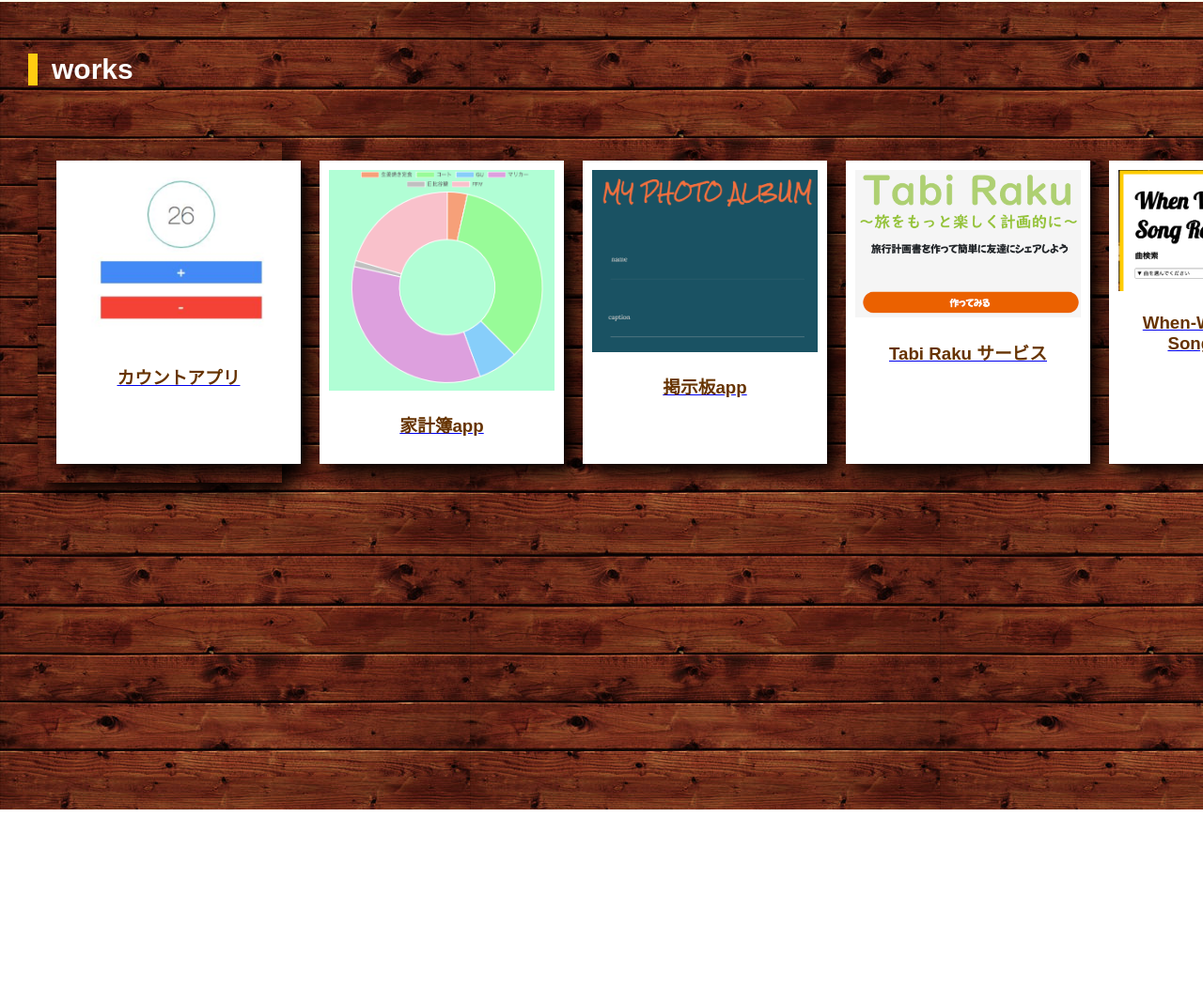
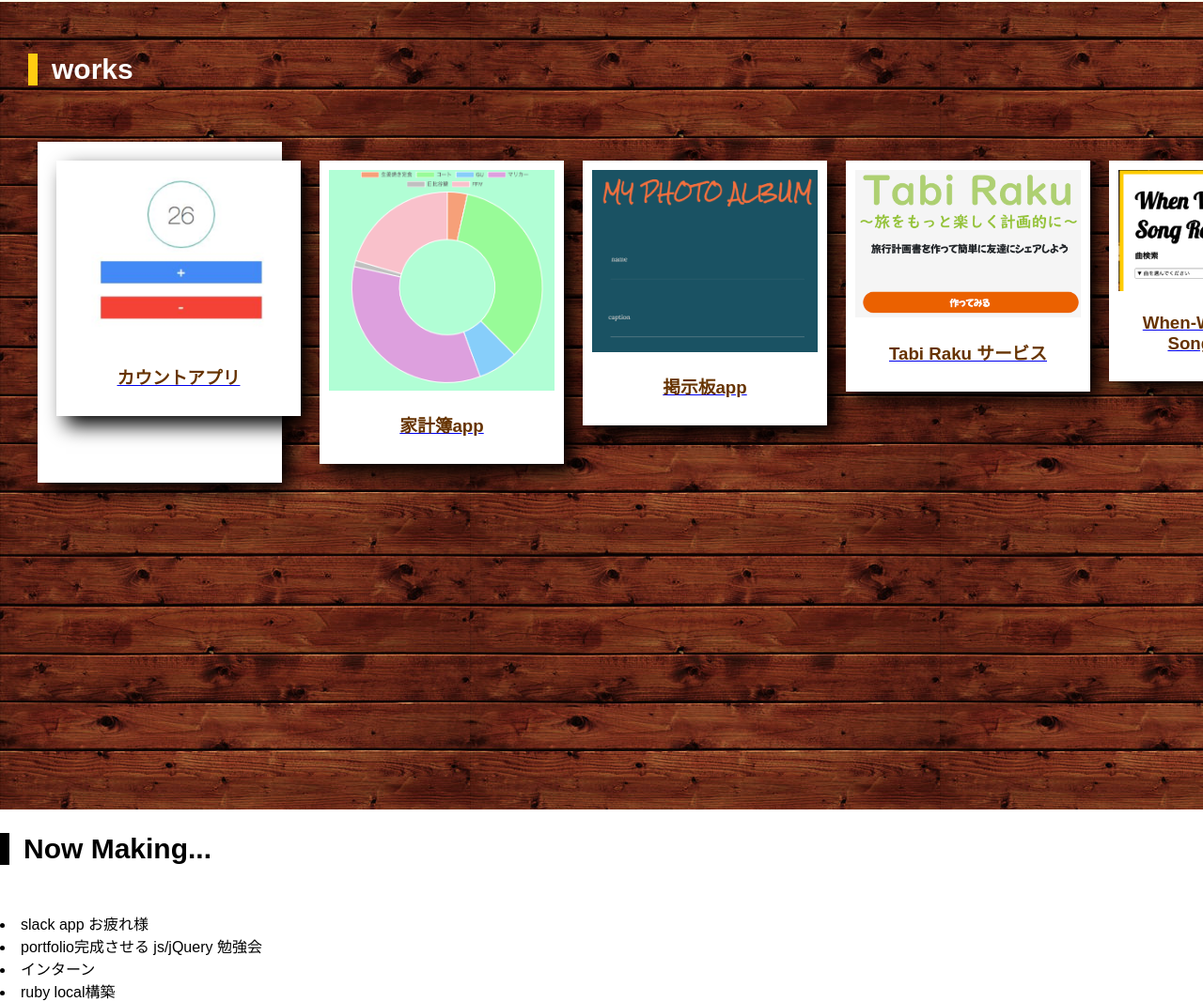
Before and after one commit to takumilk/portfolio, a plain HTML site: page index.html in a window 1280 px wide. Shown: the part 1245-2312 px from the top of the page at 94% size. Before the commit the page ends 2107 px from the top, so only its background shows below. Drawn offline with Linux system fonts and the light colour scheme; a web font is replaced by a local one.

Commit message:
22/12/20-13:20

```diff
--- a/index.html
+++ b/index.html
@@ -7,6 +7,7 @@
   <title></title>
   <link rel="stylesheet" href="style.css">
   <link rel="preconnect" href="https://fonts.gstatic.com">
+  <meta name=”viewport” content=”width=device-width,initial-scale=1″>
   <link href="https://fonts.googleapis.com/css2?family=Pacifico&family=Satisfy&family=Stoke&family=Yellowtail&family=Geo&family=Oswald&family=Lobster&family=Cookie&family=Chewy&family=Limelight&family=Sacramento&family=Plaster&display=swap &family=Sawarabi+Mincho" rel="stylesheet">
 </head>
 
@@ -37,35 +38,35 @@
   <h2 class="title">works</h2>
   <div class="works-flex">
 
-    <div>
+    <div class="work">
       <a href="https://github.com/takumilk/count-app" target=”_blank”>
           <img src="img/count.png" width="240">
           <h3 class="moji-center">カウントアプリ</h3>
       </a>
     </div>
 
-    <div>
+    <div class="work">
       <a href="https://github.com/takumilk/account-book" target=”_blank”>
           <img src="img/kakeibo.png" width="240">
           <h3 class="moji-center">家計簿app</h3>
       </a>
     </div>
 
-    <div>
+    <div class="work">
       <a href="https://github.com/takumilk/ld14_counting-stars" target=”_blank”>
           <img src="img/keijiban.png" width="240">
           <h3 class="moji-center">掲示板app</h3>
       </a>
     </div>
 
-    <div>
+    <div class="work">
       <a href="https://github.com/takumilk/tabi-raku" target=”_blank”>
           <img src="img/tabiraku.png" width="240">
           <h3 class="moji-center">Tabi Raku サービス</h3>
       </a>
     </div>
 
-    <div>
+    <div class="work">
       <a href="https://takumilk.github.io/When-Was-This-Gen-Song-Released" target=”_blank”>
           <img src="img/gen-song.png" width="240">
           <h3 class="moji-center">When-Was-This-Gen-Song-Released</h3>
@@ -73,6 +74,17 @@
     </div>
   </div>
 </section>
+
+<section class="Now-Making" id="who">
+  <h2 class="title">Now Making...</h2>
+  <p class="who-is">
+    <li>slack app お疲れ様</li>
+    <li>portfolio完成させる js/jQuery 勉強会</li>
+    <li>インターン</li>
+    <li>ruby local構築</li>
+  </p>
+</section>
+
 
 <!-- キータ記事
 ノート記事
--- a/style.css
+++ b/style.css
@@ -111,14 +111,13 @@ header {
 
 /* 段落 */
 .works p {
-  color: #ffffff;
+  /* color: #ffffff; */
   clear: left;/* 画像や箱の回り込みをやめる */
 }
 
 .works div {
   background-color: #ffffff;
   width: 240px;/* 横幅を指定する */
-
   float: left;
   margin: 10px;
   padding: 10px;
@@ -132,6 +131,10 @@ header {
 .works-flex{
   display: flex;
   text-align: center;
-  background-image: url(img/wood.jpg);
-  padding: 10px;
+  align-items: flex-start;
+  flex-wrap: nowrap;
 }
+
+.work{
+  width: 40%;
+}
```
